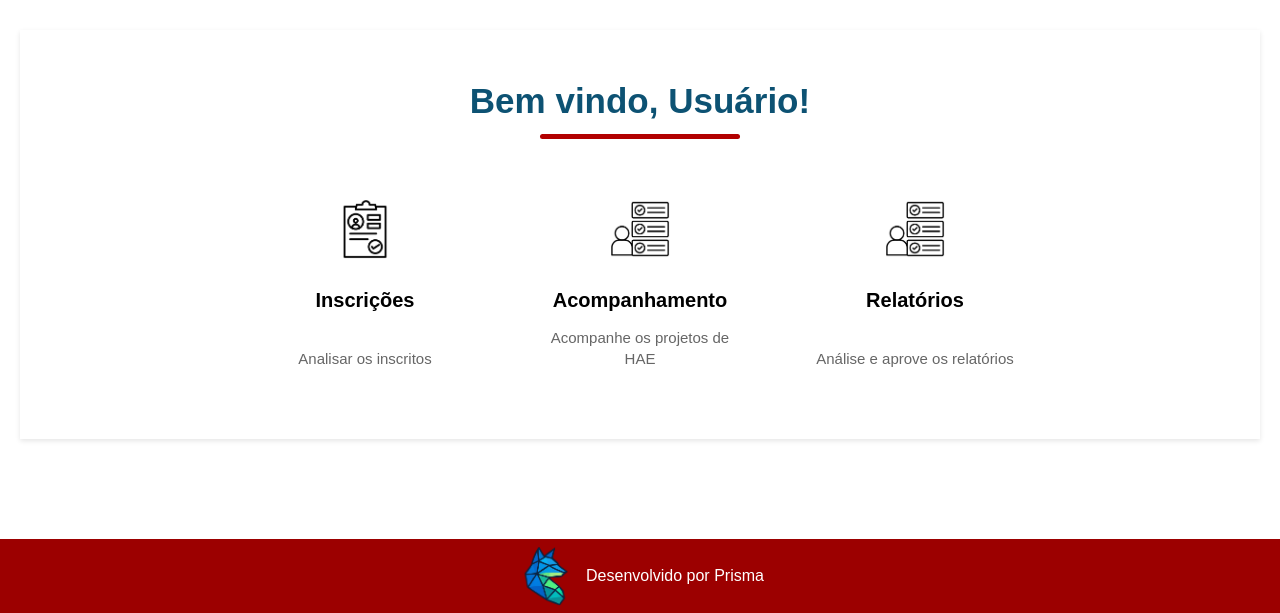
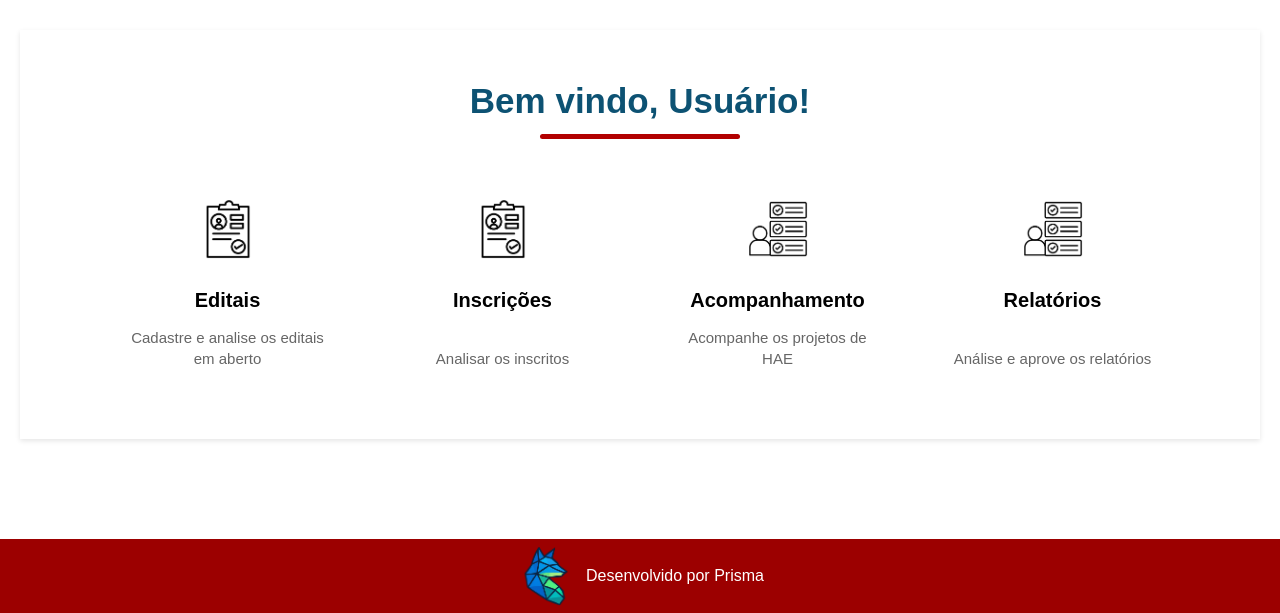
Before and after one commit to AmabileSilverio/Pi-2-semestre-DSM---Grupo-Prisma, a PHP site: page /telaprincipalc.php in a window 1280 px wide. Shown: the part 201-814 px from the top of the page. Run offline with PHP 8.4, Linux system fonts and the light colour scheme; some libraries are stand-ins or nearby versions.

Commit message:
Update telaprincipalc.php

```diff
--- a/View/telaprincipalc.php
+++ b/View/telaprincipalc.php
@@ -1,6 +1,7 @@
 <?php
 session_start();
 include(__DIR__ . '/../conexao.php');
+// Exemplo: buscar dados do coordenador com id guardado na sessão
 $id_coordenador = $_SESSION['id'] ?? null;
 
 if ($id_coordenador) {
@@ -48,7 +49,8 @@ if ($id_coordenador) {
   <!-- Barra de Navegação e Busca -->
   <nav class="navbar" role="navigation" aria-label="Menu principal">
     <div class="nav-links">
-      <a href="telaprincipalc.php">Home</a>
+      <a href="telaprincipalc.php">Início</a>
+      <a href="telaeditalcoordenador.php">Editais</a>
       <a href="listainscritos.php">Inscrições</a>
       <a href="painelestatistico.php">Acompanhamento</a>
       <a href="relatorios.php" class="active">Relatórios</a>
@@ -59,6 +61,11 @@ if ($id_coordenador) {
     <h1 class="section-title">Bem vindo, <?php echo htmlspecialchars($nome); ?>!</h1>
 
     <div class="cards-container">
+      <a href="telaeditalcoordenador.php" class="card">
+        <img src="../Assets/1.png" alt="Ícone de inscrição">
+        <div class="card-title">Editais</div>
+        <div class="card-description">Cadastre e analise os editais em aberto</div>
+      </a>
       <a href="listainscritos.php" class="card">
         <img src="../Assets/1.png" alt="Ícone de inscrição">
         <div class="card-title">Inscrições</div>
@@ -84,5 +91,19 @@ if ($id_coordenador) {
 
     </div>
   </footer>
+
+  <div vw class="enabled">
+  <div vw-access-button class="active"></div>
+  <div vw-plugin-wrapper>
+    <div class="vw-plugin-top-wrapper"></div>
+  </div>
+</div>
+
+<script src="https://vlibras.gov.br/app/vlibras-plugin.js"></script>
+<script>
+  new window.VLibras.Widget('https://vlibras.gov.br/app');
+</script>
+
+
 </body>
 </html>
```
